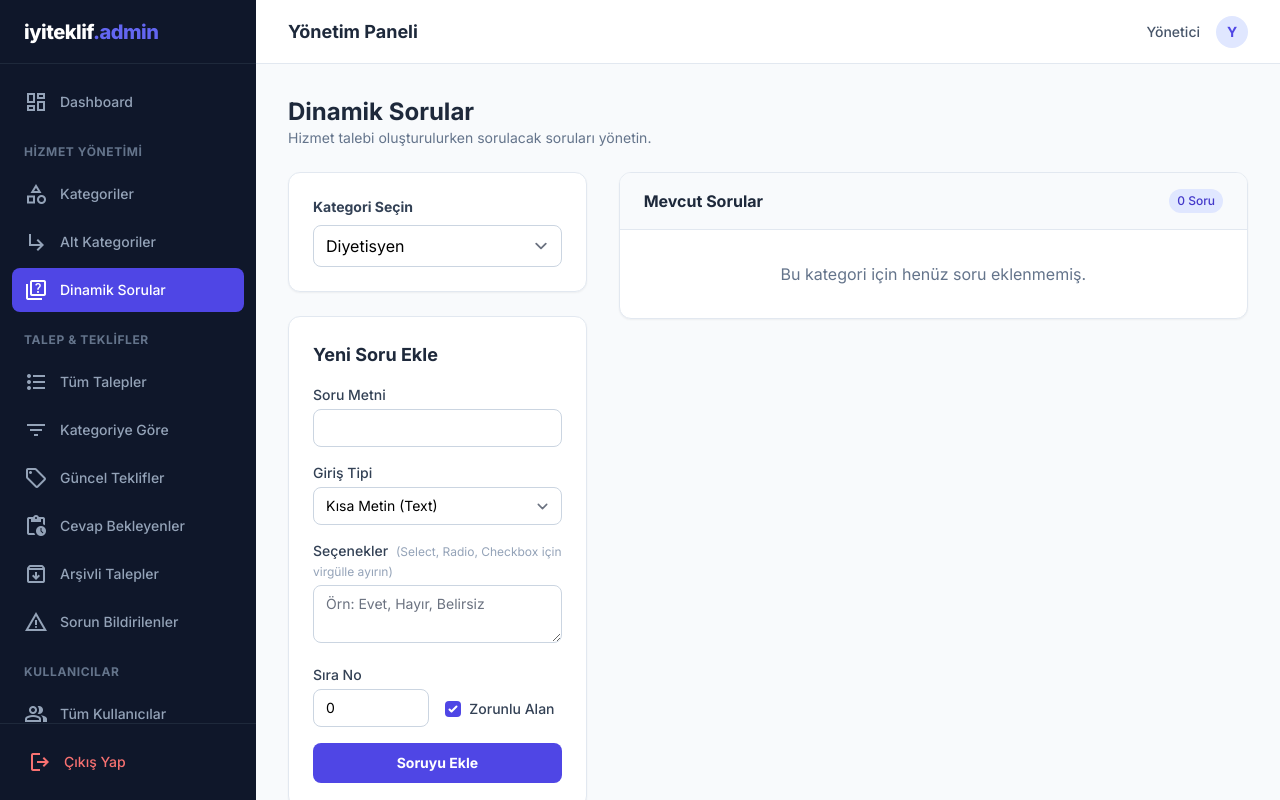
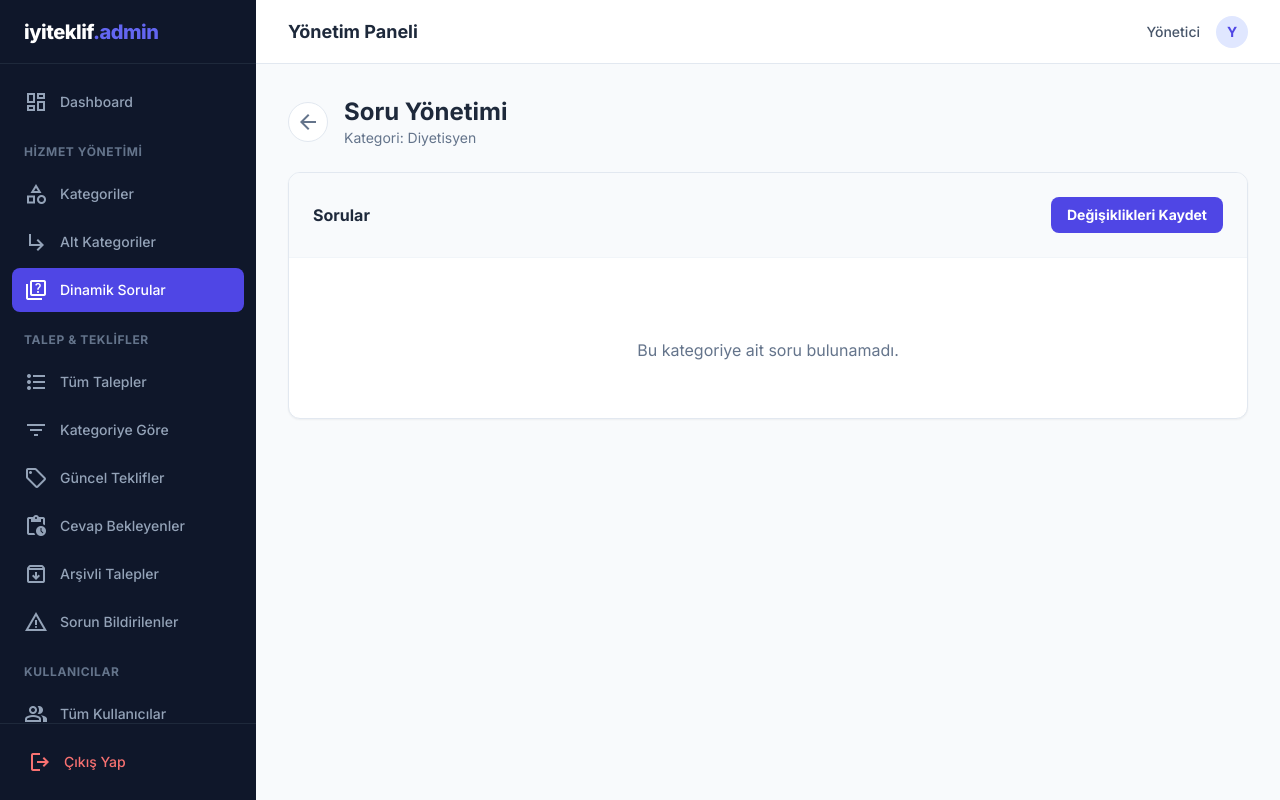
Before and after one commit to AnahtarKelime/hizmet-crm, a PHP site: page /hizmet-crm/admin/questions.php?category_id=10 in a window 1280 px wide. Run offline with PHP 8.4, Linux system fonts and the light colour scheme; a user stored in the database is signed in; data comes from the database, SQL or seed files in the repository; some libraries are stand-ins or nearby versions.

Commit message:
19-01-2026-40-31

```diff
--- a/admin/categories.php
+++ b/admin/categories.php
@@ -98,6 +98,9 @@ $categories = $stmt->fetchAll();
                     </span>
                 </td>
                 <td class="px-6 py-4 text-right space-x-2">
+                    <a href="questions.php?category_id=<?= $cat['id'] ?>" class="text-amber-600 hover:text-amber-800 font-medium inline-flex items-center gap-1" title="Soruları Yönet">
+                        <span class="material-symbols-outlined text-sm">quiz</span>
+                    </a>
                     <a href="category-form.php?id=<?= $cat['id'] ?>" class="text-indigo-600 hover:text-indigo-800 font-medium">Düzenle</a>
                     <a href="categories.php?delete=<?= $cat['id'] ?>" onclick="return confirm('Bu kategoriyi silmek istediğinize emin misiniz?')" class="text-red-500 hover:text-red-700 font-medium">Sil</a>
                 </td>
--- a/admin/questions.php
+++ b/admin/questions.php
@@ -2,180 +2,174 @@
 require_once '../config/db.php';
 require_once 'includes/header.php';
 
-// Kategori Seçimi
-$selectedCategoryId = $_GET['category_id'] ?? null;
+$categoryId = $_GET['category_id'] ?? null;
 
-// Kategorileri Çek
-$categories = $pdo->query("SELECT * FROM categories ORDER BY name ASC")->fetchAll();
+// Kategori ID yoksa kategori listesini göster
+if (!$categoryId) {
+    $categories = $pdo->query("SELECT * FROM categories ORDER BY name ASC")->fetchAll();
+    ?>
+    <div class="max-w-4xl mx-auto">
+        <div class="flex items-center gap-4 mb-6">
+            <div class="w-10 h-10 rounded-full bg-indigo-50 text-indigo-600 flex items-center justify-center">
+                <span class="material-symbols-outlined">quiz</span>
+            </div>
+            <div>
+                <h2 class="text-2xl font-bold text-slate-800">Soru Yönetimi</h2>
+                <p class="text-slate-500 text-sm">Sorularını düzenlemek istediğiniz kategoriyi seçin.</p>
+            </div>
+        </div>
 
-// Yeni Soru Ekleme
-if ($_SERVER['REQUEST_METHOD'] === 'POST' && isset($_POST['add_question'])) {
-    $categoryId = $_POST['category_id'];
-    $questionText = $_POST['question_text'];
-    $inputType = $_POST['input_type'];
-    $options = $_POST['options'] ? json_encode(array_map('trim', explode(',', $_POST['options'])), JSON_UNESCAPED_UNICODE) : null;
-    $isRequired = isset($_POST['is_required']) ? 1 : 0;
-    $sortOrder = $_POST['sort_order'] ?? 0;
-
-    $stmt = $pdo->prepare("INSERT INTO category_questions (category_id, question_text, input_type, options, is_required, sort_order) VALUES (?, ?, ?, ?, ?, ?)");
-    $stmt->execute([$categoryId, $questionText, $inputType, $options, $isRequired, $sortOrder]);
-
-    header("Location: questions.php?category_id=" . $categoryId);
+        <div class="bg-white rounded-xl shadow-sm border border-slate-200 overflow-hidden">
+            <?php if (empty($categories)): ?>
+                <div class="p-8 text-center text-slate-500">Henüz hiç kategori eklenmemiş.</div>
+            <?php else: ?>
+                <div class="divide-y divide-slate-100">
+                    <?php foreach($categories as $cat): ?>
+                    <a href="questions.php?category_id=<?= $cat['id'] ?>" class="block p-4 hover:bg-slate-50 transition-colors group">
+                        <div class="flex justify-between items-center">
+                            <div class="flex items-center gap-4">
+                                <div class="w-10 h-10 rounded-lg bg-slate-100 flex items-center justify-center text-slate-500 group-hover:bg-indigo-50 group-hover:text-indigo-600 transition-colors">
+                                    <span class="material-symbols-outlined"><?= $cat['icon'] ?: 'category' ?></span>
+                                </div>
+                                <div>
+                                    <h4 class="font-bold text-slate-800 group-hover:text-indigo-700 transition-colors"><?= htmlspecialchars($cat['name']) ?></h4>
+                                    <p class="text-xs text-slate-500"><?= $cat['is_active'] ? 'Aktif' : 'Pasif' ?></p>
+                                </div>
+                            </div>
+                            <span class="material-symbols-outlined text-slate-300 group-hover:text-indigo-400 transition-colors">arrow_forward_ios</span>
+                        </div>
+                    </a>
+                    <?php endforeach; ?>
+                </div>
+            <?php endif; ?>
+        </div>
+    </div>
+    <?php
+    require_once 'includes/footer.php';
     exit;
 }
 
-// Soruyu Silme
-if (isset($_GET['delete'])) {
-    $stmt = $pdo->prepare("DELETE FROM category_questions WHERE id = ?");
-    $stmt->execute([$_GET['delete']]);
-    header("Location: questions.php?category_id=" . $selectedCategoryId);
+// Kategori Bilgisi
+$stmt = $pdo->prepare("SELECT * FROM categories WHERE id = ?");
+$stmt->execute([$categoryId]);
+$category = $stmt->fetch();
+
+if (!$category) {
+    echo "<div class='p-8 text-center text-red-500'>Kategori bulunamadı.</div>";
+    require_once 'includes/footer.php';
     exit;
 }
 
-// Seçilen Kategoriye Ait Soruları Çek
-$questions = [];
-if ($selectedCategoryId) {
-    $stmt = $pdo->prepare("SELECT * FROM category_questions WHERE category_id = ? ORDER BY sort_order ASC");
-    $stmt->execute([$selectedCategoryId]);
-    $questions = $stmt->fetchAll();
+// İşlem: Soruları Güncelle
+if ($_SERVER['REQUEST_METHOD'] === 'POST' && isset($_POST['update_questions'])) {
+    try {
+        $pdo->beginTransaction();
+
+        if (isset($_POST['questions']) && is_array($_POST['questions'])) {
+            foreach ($_POST['questions'] as $qId => $qData) {
+                $questionText = trim($qData['question_text']);
+                $optionsStr = $qData['options'] ?? '';
+
+                // Seçenekleri işle (Satır satır)
+                $optionsJson = null;
+                if (!empty($optionsStr)) {
+                    $optionsArray = array_filter(array_map('trim', explode("\n", $optionsStr)));
+                    if (!empty($optionsArray)) {
+                        $optionsJson = json_encode(array_values($optionsArray), JSON_UNESCAPED_UNICODE);
+                    }
+                }
+
+                $stmtUpdate = $pdo->prepare("UPDATE category_questions SET question_text = ?, options = ? WHERE id = ?");
+                $stmtUpdate->execute([$questionText, $optionsJson, $qId]);
+            }
+        }
+
+        $pdo->commit();
+        $successMsg = "Sorular başarıyla güncellendi.";
+    } catch (Exception $e) {
+        $pdo->rollBack();
+        $errorMsg = "Hata: " . $e->getMessage();
+    }
 }
+
+// Soruları Çek
+$stmt = $pdo->prepare("SELECT * FROM category_questions WHERE category_id = ? ORDER BY sort_order ASC");
+$stmt->execute([$categoryId]);
+$questions = $stmt->fetchAll();
 ?>
 
-<div class="flex justify-between items-center mb-6">
-    <div>
-        <h2 class="text-2xl font-bold text-slate-800">Dinamik Sorular</h2>
-        <p class="text-slate-500 text-sm">Hizmet talebi oluşturulurken sorulacak soruları yönetin.</p>
+<div class="max-w-5xl mx-auto">
+    <div class="flex items-center gap-4 mb-6">
+        <a href="categories.php" class="w-10 h-10 rounded-full bg-white border border-slate-200 flex items-center justify-center text-slate-500 hover:bg-slate-50 transition-colors">
+            <span class="material-symbols-outlined">arrow_back</span>
+        </a>
+        <div>
+            <h2 class="text-2xl font-bold text-slate-800">Soru Yönetimi</h2>
+            <p class="text-slate-500 text-sm">Kategori: <?= htmlspecialchars($category['name']) ?></p>
+        </div>
     </div>
-</div>
 
-<div class="grid grid-cols-1 lg:grid-cols-3 gap-8">
-    <!-- Sol Kolon: Kategori Seçimi ve Soru Ekleme Formu -->
-    <div class="space-y-6">
-        <div class="bg-white p-6 rounded-xl shadow-sm border border-slate-200">
-            <label class="block text-sm font-bold text-slate-700 mb-2">Kategori Seçin</label>
-            <select onchange="window.location.href='questions.php?category_id='+this.value" class="w-full rounded-lg border-slate-300 focus:border-indigo-500 focus:ring-indigo-500">
-                <option value="">Seçiniz...</option>
-                <?php foreach($categories as $cat): ?>
-                    <option value="<?= $cat['id'] ?>" <?= $selectedCategoryId == $cat['id'] ? 'selected' : '' ?>>
-                        <?= htmlspecialchars($cat['name']) ?>
-                    </option>
-                <?php endforeach; ?>
-            </select>
+    <?php if (isset($successMsg)): ?>
+        <div class="bg-green-100 border border-green-400 text-green-700 px-4 py-3 rounded relative mb-6"><?= $successMsg ?></div>
+    <?php endif; ?>
+    <?php if (isset($errorMsg)): ?>
+        <div class="bg-red-100 border border-red-400 text-red-700 px-4 py-3 rounded relative mb-6"><?= $errorMsg ?></div>
+    <?php endif; ?>
+
+    <div class="bg-white rounded-xl shadow-sm border border-slate-200 overflow-hidden">
+        <div class="p-6 border-b border-slate-100 bg-slate-50 flex justify-between items-center">
+            <h3 class="font-bold text-slate-800">Sorular</h3>
+            <button type="button" onclick="document.getElementById('questionsForm').submit()" class="bg-indigo-600 text-white px-4 py-2 rounded-lg text-sm font-bold hover:bg-indigo-700 transition-colors">Değişiklikleri Kaydet</button>
         </div>
 
-        <?php if ($selectedCategoryId): ?>
-        <div class="bg-white p-6 rounded-xl shadow-sm border border-slate-200">
-            <h3 class="text-lg font-bold text-slate-800 mb-4">Yeni Soru Ekle</h3>
-            <form method="POST" class="space-y-4">
-                <input type="hidden" name="add_question" value="1">
-                <input type="hidden" name="category_id" value="<?= $selectedCategoryId ?>">
+        <form method="POST" id="questionsForm" class="p-6 space-y-6">
+            <input type="hidden" name="update_questions" value="1">
 
-                <div>
-                    <label class="block text-sm font-medium text-slate-700 mb-1">Soru Metni</label>
-                    <input type="text" name="question_text" required class="w-full rounded-lg border-slate-300 focus:border-indigo-500 focus:ring-indigo-500 text-sm">
-                </div>
+            <?php if (empty($questions)): ?>
+                <div class="text-center text-slate-500 py-8">Bu kategoriye ait soru bulunamadı.</div>
+            <?php else: ?>
+                <?php foreach ($questions as $q): ?>
+                    <div class="bg-slate-50 p-4 rounded-xl border border-slate-200">
+                        <div class="flex justify-between items-start mb-4">
+                            <div class="flex items-center gap-2">
+                                <span class="bg-slate-200 text-slate-600 text-xs font-bold px-2 py-1 rounded">Sıra: <?= $q['sort_order'] ?></span>
+                                <span class="bg-blue-100 text-blue-700 text-xs font-bold px-2 py-1 rounded uppercase"><?= $q['input_type'] ?></span>
+                                <?php if($q['is_required']): ?>
+                                    <span class="bg-red-100 text-red-700 text-xs font-bold px-2 py-1 rounded">Zorunlu</span>
+                                <?php endif; ?>
+                            </div>
+                        </div>
 
-                <div>
-                    <label class="block text-sm font-medium text-slate-700 mb-1">Giriş Tipi</label>
-                    <select name="input_type" required class="w-full rounded-lg border-slate-300 focus:border-indigo-500 focus:ring-indigo-500 text-sm">
-                        <option value="text">Kısa Metin (Text)</option>
-                        <option value="number">Sayı (Number)</option>
-                        <option value="textarea">Uzun Metin (Textarea)</option>
-                        <option value="select">Seçim Listesi (Select)</option>
-                        <option value="radio">Tekli Seçim (Radio)</option>
-                        <option value="checkbox">Çoklu Seçim (Checkbox)</option>
-                        <option value="date">Tarih (Date)</option>
-                    </select>
-                </div>
+                        <div class="grid grid-cols-1 md:grid-cols-2 gap-6">
+                            <div>
+                                <label class="block text-sm font-bold text-slate-700 mb-2">Soru Başlığı</label>
+                                <input type="text" name="questions[<?= $q['id'] ?>][question_text]" value="<?= htmlspecialchars($q['question_text']) ?>" class="w-full rounded-lg border-slate-300 focus:border-indigo-500 focus:ring-indigo-500 text-sm">
+                            </div>
 
-                <div>
-                    <label class="block text-sm font-medium text-slate-700 mb-1">
-                        Seçenekler
-                        <span class="text-xs text-slate-400 font-normal ml-1">(Select, Radio, Checkbox için virgülle ayırın)</span>
-                    </label>
-                    <textarea name="options" rows="2" class="w-full rounded-lg border-slate-300 focus:border-indigo-500 focus:ring-indigo-500 text-sm" placeholder="Örn: Evet, Hayır, Belirsiz"></textarea>
-                </div>
-
-                <div class="grid grid-cols-2 gap-4">
-                    <div>
-                        <label class="block text-sm font-medium text-slate-700 mb-1">Sıra No</label>
-                        <input type="number" name="sort_order" value="0" class="w-full rounded-lg border-slate-300 focus:border-indigo-500 focus:ring-indigo-500 text-sm">
+                            <?php if (in_array($q['input_type'], ['select', 'radio', 'checkbox'])): ?>
+                                <div>
+                                    <label class="block text-sm font-bold text-slate-700 mb-2">Seçenekler (Her satıra bir tane)</label>
+                                    <?php
+                                        $optionsText = "";
+                                        if (!empty($q['options'])) {
+                                            $opts = json_decode($q['options'], true);
+                                            if (is_array($opts)) {
+                                                $optionsText = implode("\n", $opts);
+                                            }
+                                        }
+                                    ?>
+                                    <textarea name="questions[<?= $q['id'] ?>][options]" rows="4" class="w-full rounded-lg border-slate-300 focus:border-indigo-500 focus:ring-indigo-500 text-sm font-mono"><?= htmlspecialchars($optionsText) ?></textarea>
+                                </div>
+                            <?php else: ?>
+                                <div class="flex items-center justify-center text-slate-400 text-sm italic bg-white rounded-lg border border-dashed border-slate-300 h-full">
+                                    Bu soru tipi için seçenek gerekmez.
+                                </div>
+                            <?php endif; ?>
+                        </div>
                     </div>
-                    <div class="flex items-end pb-2">
-                        <label class="flex items-center gap-2 cursor-pointer">
-                            <input type="checkbox" name="is_required" value="1" checked class="rounded text-indigo-600 focus:ring-indigo-500">
-                            <span class="text-sm font-medium text-slate-700">Zorunlu Alan</span>
-                        </label>
-                    </div>
-                </div>
-
-                <button type="submit" class="w-full bg-indigo-600 hover:bg-indigo-700 text-white font-bold py-2.5 rounded-lg transition-colors text-sm">
-                    Soruyu Ekle
-                </button>
-            </form>
-        </div>
-        <?php endif; ?>
-    </div>
-
-    <!-- Sağ Kolon: Soru Listesi -->
-    <div class="lg:col-span-2">
-        <?php if ($selectedCategoryId): ?>
-            <div class="bg-white rounded-xl shadow-sm border border-slate-200 overflow-hidden">
-                <div class="px-6 py-4 border-b border-slate-200 bg-slate-50 flex justify-between items-center">
-                    <h3 class="font-bold text-slate-800">Mevcut Sorular</h3>
-                    <span class="text-xs font-medium bg-indigo-100 text-indigo-700 px-2 py-1 rounded-full"><?= count($questions) ?> Soru</span>
-                </div>
-
-                <?php if (empty($questions)): ?>
-                    <div class="p-8 text-center text-slate-500">
-                        Bu kategori için henüz soru eklenmemiş.
-                    </div>
-                <?php else: ?>
-                    <div class="divide-y divide-slate-100">
-                        <?php foreach ($questions as $q): ?>
-                            <div class="p-4 hover:bg-slate-50 transition-colors flex items-start gap-4 group">
-                                <div class="w-8 h-8 bg-slate-100 rounded-full flex items-center justify-center text-slate-500 font-bold text-xs flex-shrink-0">
-                                    <?= $q['sort_order'] ?>
-                                </div>
-                                <div class="flex-1">
-                                    <div class="flex items-center gap-2 mb-1">
-                                        <h4 class="font-bold text-slate-800"><?= htmlspecialchars($q['question_text']) ?></h4>
-                                        <?php if($q['is_required']): ?>
-                                            <span class="text-[10px] bg-red-100 text-red-600 px-1.5 py-0.5 rounded font-bold">Zorunlu</span>
-                                        <?php endif; ?>
-                                    </div>
-                                    <div class="flex items-center gap-4 text-xs text-slate-500">
-                                        <span class="flex items-center gap-1 bg-slate-100 px-2 py-0.5 rounded">
-                                            <span class="material-symbols-outlined text-[14px]">input</span>
-                                            <?= ucfirst($q['input_type']) ?>
-                                        </span>
-                                        <?php if($q['options']): ?>
-                                            <span class="flex items-center gap-1" title="<?= htmlspecialchars($q['options']) ?>">
-                                                <span class="material-symbols-outlined text-[14px]">list</span>
-                                                <?= count(json_decode($q['options'], true)) ?> Seçenek
-                                            </span>
-                                        <?php endif; ?>
-                                    </div>
-                                </div>
-                                <div class="opacity-0 group-hover:opacity-100 transition-opacity">
-                                    <a href="questions.php?category_id=<?= $selectedCategoryId ?>&delete=<?= $q['id'] ?>" onclick="return confirm('Silmek istediğinize emin misiniz?')" class="text-red-400 hover:text-red-600 p-2">
-                                        <span class="material-symbols-outlined">delete</span>
-                                    </a>
-                                </div>
-                            </div>
-                        <?php endforeach; ?>
-                    </div>
-                <?php endif; ?>
-            </div>
-        <?php else: ?>
-            <div class="bg-slate-50 border-2 border-dashed border-slate-200 rounded-xl p-12 text-center">
-                <div class="inline-flex items-center justify-center w-16 h-16 bg-white rounded-full mb-4 shadow-sm">
-                    <span class="material-symbols-outlined text-3xl text-slate-400">arrow_back</span>
-                </div>
-                <h3 class="text-lg font-bold text-slate-700 mb-2">Kategori Seçimi Yapın</h3>
-                <p class="text-slate-500 max-w-sm mx-auto">Soruları listelemek ve yeni soru eklemek için lütfen sol taraftan bir kategori seçin.</p>
-            </div>
-        <?php endif; ?>
+                <?php endforeach; ?>
+            <?php endif; ?>
+        </form>
     </div>
 </div>
 
```
Also changed, not shown: admin/offers-recent.php (+15 -8 lines), admin/user-edit.php (+16 -13 lines), complete-profile.php (+4 -56 lines).
